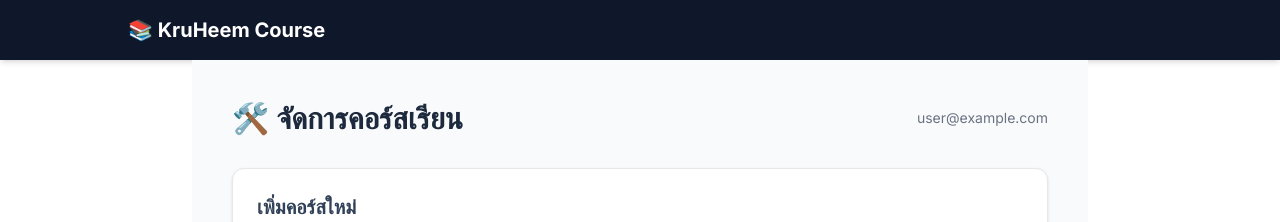
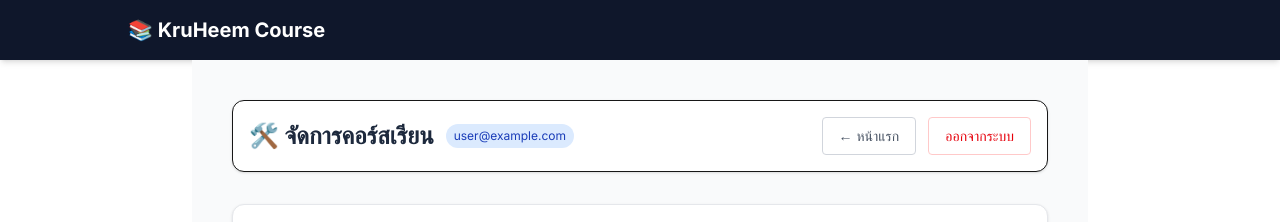
Before and after one commit to kruheemschool-star/kruheem-course, a Next.js app: page /admin in a window 1280 px wide. Shown: the top 222 px of the page. Built offline with nearby package versions, Linux system fonts and the light colour scheme; no server answers; the database is empty; sample sign-in values are in the browser's storage.

Commit message:
Add logout button to admin page

```diff
--- a/app/admin/page.tsx
+++ b/app/admin/page.tsx
@@ -3,8 +3,9 @@
 import { useState, useEffect } from "react";
 import { db, auth } from "../../lib/firebase";
 import { collection, addDoc, getDocs, deleteDoc, doc } from "firebase/firestore";
-import { onAuthStateChanged, User } from "firebase/auth";
+import { onAuthStateChanged, signOut, User } from "firebase/auth";
 import { useRouter } from "next/navigation";
+import Link from "next/link"; // ✅ เพิ่มการเชื่อมโยงหน้า
 
 export default function AdminPage() {
   const [user, setUser] = useState<User | null>(null);
@@ -13,12 +14,12 @@ export default function AdminPage() {
   const [loading, setLoading] = useState(true);
   const router = useRouter();
 
-  // ระบบตรวจบัตรผ่าน (ห้ามคนไม่ได้ล็อกอินเข้า)
+  // ระบบตรวจบัตรผ่าน
   useEffect(() => {
     const unsubscribe = onAuthStateChanged(auth, (currentUser) => {
       if (!currentUser) {
         alert("⛔️ กรุณาล็อกอินก่อนเข้าใช้งานครับ");
-        router.push("/"); // ดีดกลับหน้าแรก
+        router.push("/");
         return;
       }
       setUser(currentUser);
@@ -27,6 +28,14 @@ export default function AdminPage() {
     });
     return () => unsubscribe();
   }, [router]);
+
+  // ฟังก์ชันออกจากระบบ (เพิ่มใหม่)
+  const handleLogout = async () => {
+    if(confirm("ต้องการออกจากระบบใช่ไหม?")) {
+        await signOut(auth);
+        router.push("/"); // ดีดกลับหน้าแรกทันที
+    }
+  };
 
   // ดึงข้อมูลคอร์ส
   const fetchCourses = async () => {
@@ -68,9 +77,28 @@ export default function AdminPage() {
 
   return (
     <div className="p-6 md:p-10 max-w-4xl mx-auto min-h-screen bg-gray-50">
-      <div className="flex justify-between items-center mb-8">
-        <h1 className="text-3xl font-bold text-slate-800">🛠️ จัดการคอร์สเรียน</h1>
-        <span className="text-sm text-gray-500">{user?.email}</span>
+
+      {/* ✅ ส่วนหัวที่ปรับปรุงใหม่: มีปุ่มกลับหน้าแรก และ Logout */}
+      <div className="flex flex-col md:flex-row justify-between items-center mb-8 gap-4 bg-white p-4 rounded-xl shadow-sm border">
+        <div className="flex items-center gap-3">
+            <h1 className="text-2xl font-bold text-slate-800">🛠️ จัดการคอร์สเรียน</h1>
+            <span className="text-xs bg-blue-100 text-blue-800 px-2 py-1 rounded-full">{user?.email}</span>
+        </div>
+
+        <div className="flex gap-3">
+            {/* ปุ่มกลับหน้าแรก */}
+            <Link href="/" className="px-4 py-2 text-sm text-gray-600 border border-gray-300 rounded hover:bg-gray-100 transition flex items-center gap-2">
+                ← หน้าแรก
+            </Link>
+
+            {/* ปุ่ม Logout */}
+            <button
+                onClick={handleLogout}
+                className="px-4 py-2 text-sm text-red-600 border border-red-200 rounded hover:bg-red-50 transition flex items-center gap-2"
+            >
+                ออกจากระบบ
+            </button>
+        </div>
       </div>
 
       {/* ฟอร์มเพิ่มคอร์ส */}
@@ -105,8 +133,11 @@ export default function AdminPage() {
       <div className="grid gap-4">
         {courses.map((c) => (
           <div key={c.id} className="flex justify-between items-center bg-white p-4 rounded-lg shadow-sm border">
-            <h3 className="font-bold">{c.title}</h3>
-            <button onClick={() => handleDelete(c.id)} className="text-red-500 border border-red-200 px-3 py-1 rounded hover:bg-red-50">
+            <div className="flex items-center gap-4">
+                 {c.image && <img src={c.image} className="w-12 h-12 rounded object-cover bg-gray-100" />}
+                 <h3 className="font-bold text-slate-800">{c.title}</h3>
+            </div>
+            <button onClick={() => handleDelete(c.id)} className="text-red-500 border border-red-200 px-3 py-1 rounded hover:bg-red-50 text-sm">
               ลบ
             </button>
           </div>
```
